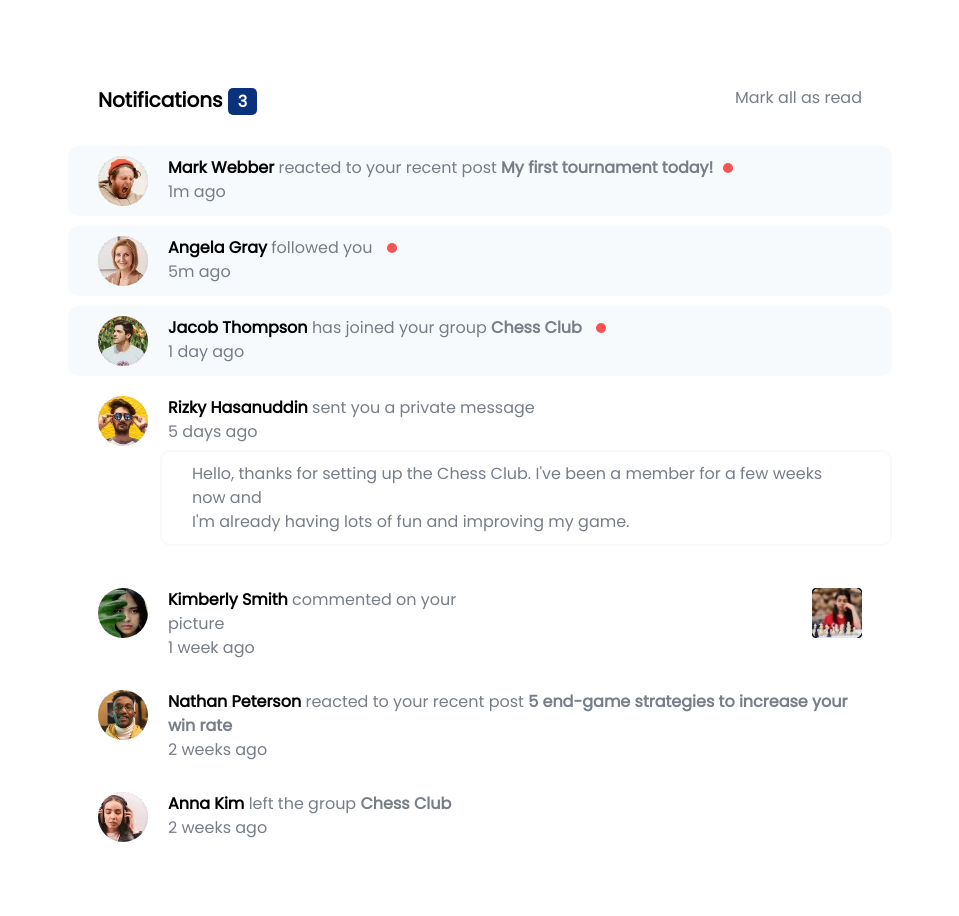
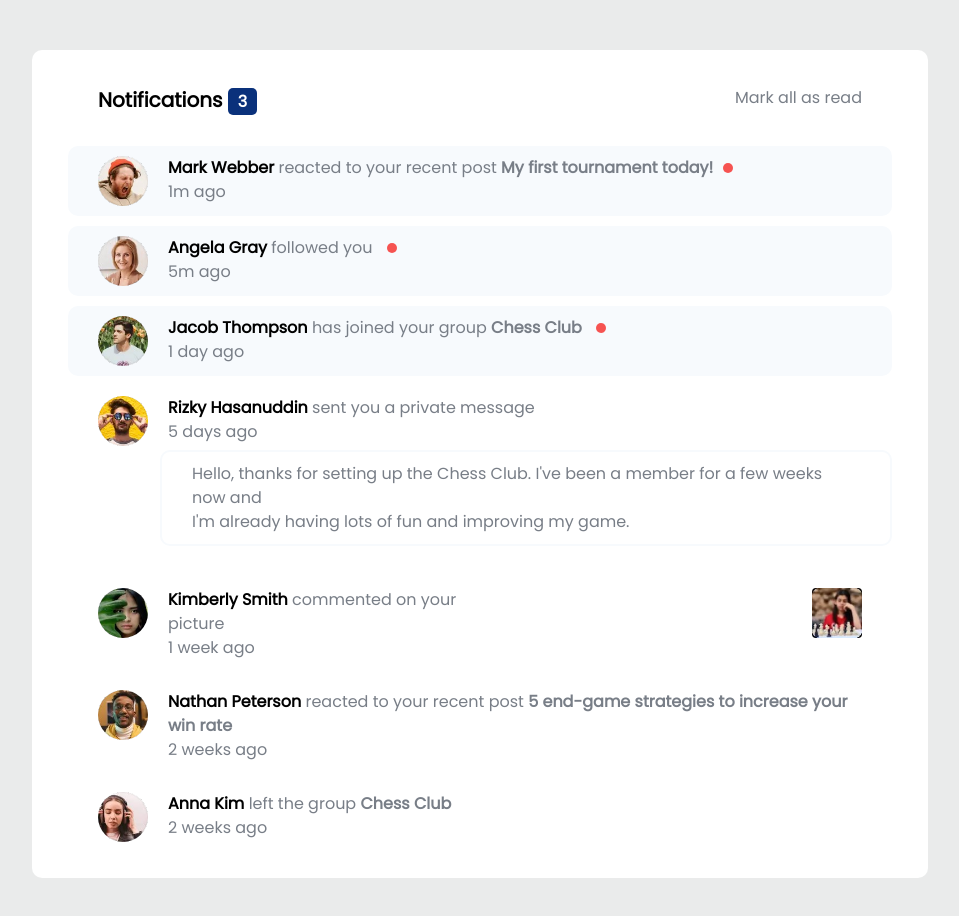
Before and after one commit to Padmasripriya/notifications-page, a React (Create React App) app: page / in a window 1280 px wide. Shown: the top 916 px of the page, without its empty margins (160-1119 px from the left). Built offline with nearby package versions, Linux system fonts and the light colour scheme.

Commit message:
adding the background color

```diff
--- a/src/App.css
+++ b/src/App.css
@@ -11,7 +11,7 @@ body, p, span {
 }
 
 body {
-   /* background: hsl(180, 2%, 92%); */
+    background: hsl(180, 2%, 92%);
 }
 
 img {
```
